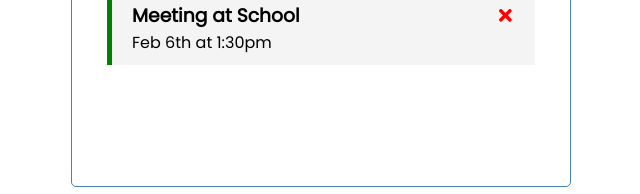
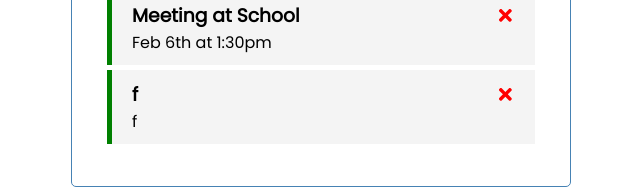
Before and after one commit to justinkwanchan/task-tracker, a React (Create React App) app: page / in a window 1280 px wide. Shown: the part 143-337 px from the top of the page, without its empty margins (319-959 px from the left). Built offline with nearby package versions, Linux system fonts and the light colour scheme; data requests are answered from the project's data file.

Commit message:
Implement adding task to JSON server

```diff
--- a/db.json
+++ b/db.json
@@ -5,6 +5,12 @@
       "text": "Meeting at School",
       "day": "Feb 6th at 1:30pm",
       "reminder": true
+    },
+    {
+      "text": "f",
+      "day": "f",
+      "reminder": true,
+      "id": 3
     }
   ]
 }
--- a/src/App.js
+++ b/src/App.js
@@ -38,15 +38,23 @@
   // }, []);
 
   // Add Task
-  const addTask = task => {
-    const id = Math.floor(Math.random() * 10000 + 1);
-    const newTask = { ...task, id };
+  const addTask = async task => {
+    const res = await fetch('http://localhost:5000/tasks', {
+      method: 'POST',
+      headers: {
+        'Content-Type': 'application/json',
+      },
+      body: JSON.stringify(task),
+    });
+
+    const newTask = await res.json();
+
     setTasks([...tasks, newTask]);
   };
 
   // Delete Task
   const deleteTask = async id => {
-    fetch(`http://localhost:5000/tasks/${id}`, {
+    await fetch(`http://localhost:5000/tasks/${id}`, {
       method: 'DELETE',
     });
 
```
